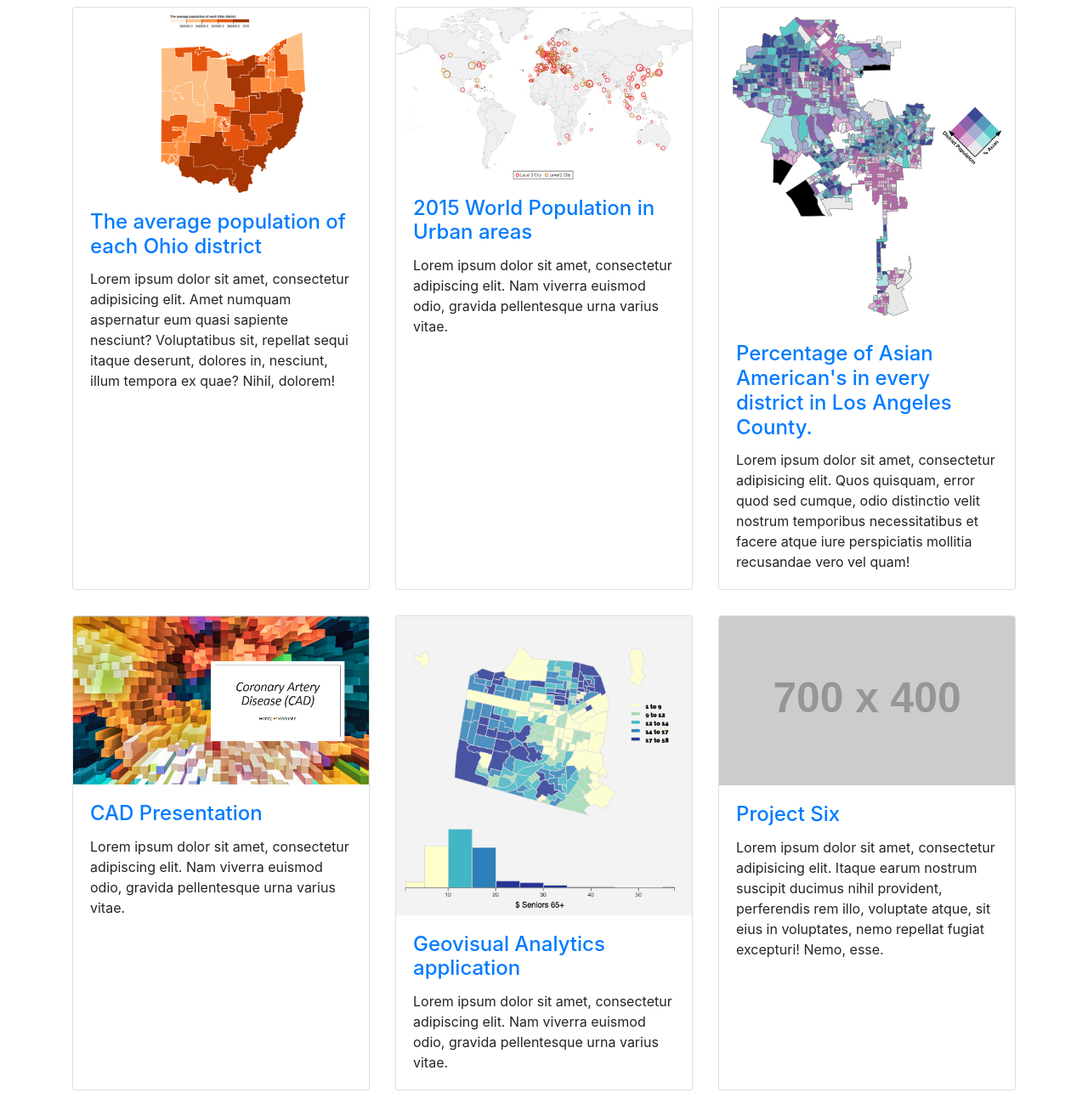
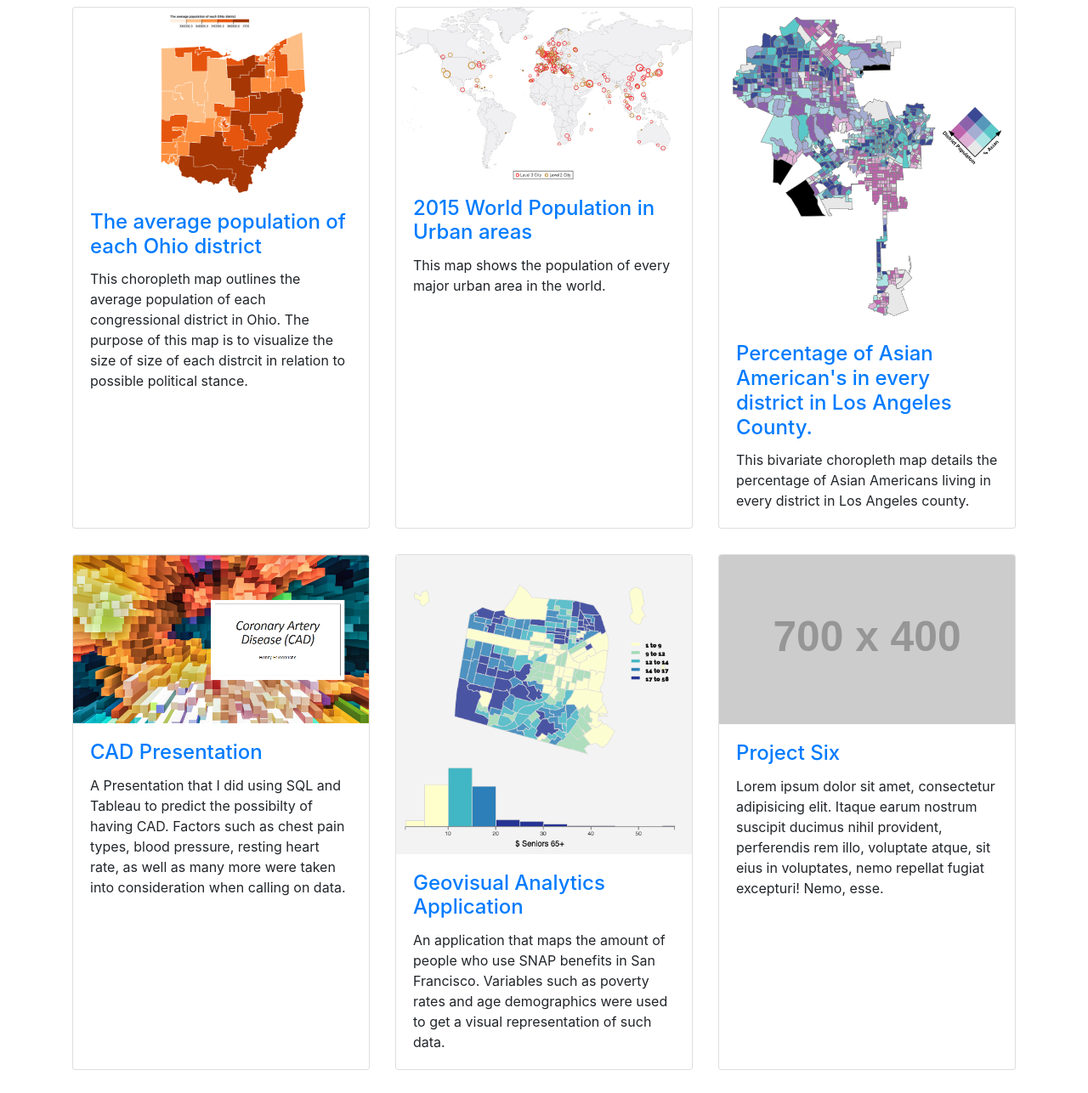
Before and after one commit to hfriederichs22/geog3540.github.io, a website: page index.html in a window 1280 px wide. Shown: the part 144-1430 px from the top of the page at 85% size. Drawn offline with Linux system fonts and the light colour scheme; placeholder pictures from the web are drawn by us.

Commit message:
Update index.html

```diff
--- a/index.html
+++ b/index.html
@@ -23,7 +23,7 @@
     <!-- Navigation -->
     <nav class="navbar navbar-expand-lg navbar-dark bg-dark fixed-top">
       <div class="container">
-        <a class="navbar-brand" href="#">Start Bootstrap</a>
+        <a class="navbar-brand" href="#">Henry's Portfolio</a>
         <button class="navbar-toggler" type="button" data-toggle="collapse" data-target="#navbarResponsive" aria-controls="navbarResponsive" aria-expanded="false" aria-label="Toggle navigation">
           <span class="navbar-toggler-icon"></span>
         </button>
@@ -64,7 +64,7 @@
               <h4 class="card-title">
                 <a href="https://observablehq.com/@hfriederichs22/assignment-3-henry-friederichs">The average population of each Ohio district</a>
               </h4>
-              <p class="card-text">Lorem ipsum dolor sit amet, consectetur adipisicing elit. Amet numquam aspernatur eum quasi sapiente nesciunt? Voluptatibus sit, repellat sequi itaque deserunt, dolores in, nesciunt, illum tempora ex quae? Nihil, dolorem!</p>
+              <p class="card-text">This choropleth map outlines the average population of each congressional district in Ohio. The purpose of this map is to visualize the size of size of each distrcit in relation to possible political stance.</p>
             </div>
           </div>
         </div>
@@ -75,7 +75,7 @@
               <h4 class="card-title">
                 <a href="https://observablehq.com/@hfriederichs22/assignment-4">2015 World Population in Urban areas</a>
               </h4>
-              <p class="card-text">Lorem ipsum dolor sit amet, consectetur adipiscing elit. Nam viverra euismod odio, gravida pellentesque urna varius vitae.</p>
+              <p class="card-text">This map shows the population of every major urban area in the world.</p>
             </div>
           </div>
         </div>
@@ -86,7 +86,7 @@
               <h4 class="card-title">
                 <a href="https://observablehq.com/@hfriederichs22/assignment-5-bivariate-choropleth-mapping">Percentage of Asian American's in every district in Los Angeles County.</a>
               </h4>
-              <p class="card-text">Lorem ipsum dolor sit amet, consectetur adipisicing elit. Quos quisquam, error quod sed cumque, odio distinctio velit nostrum temporibus necessitatibus et facere atque iure perspiciatis mollitia recusandae vero vel quam!</p>
+              <p class="card-text">This bivariate choropleth map details the percentage of Asian Americans living in every district in Los Angeles county.</p>
             </div>
           </div>
         </div>
@@ -97,7 +97,7 @@
               <h4 class="card-title">
                 <a href="Files/Presentation-4.pdf">CAD Presentation</a>
               </h4>
-              <p class="card-text">Lorem ipsum dolor sit amet, consectetur adipiscing elit. Nam viverra euismod odio, gravida pellentesque urna varius vitae.</p>
+              <p class="card-text">A Presentation that I did using SQL and Tableau to predict the possibilty of having CAD. Factors such as chest pain types, blood pressure, resting heart rate, as well as many more were taken into consideration when calling on data.</p>
             </div>
           </div>
         </div>
@@ -106,9 +106,9 @@
             <a href="smallmultiples/index.html"><img class="card-img-top" src="Images/newbay.png" alt=""></a>
             <div class="card-body">
               <h4 class="card-title">
-                <a href="smallmultiples/index.html">Geovisual Analytics application</a>
+                <a href="smallmultiples/index.html">Geovisual Analytics Application</a>
               </h4>
-              <p class="card-text">Lorem ipsum dolor sit amet, consectetur adipiscing elit. Nam viverra euismod odio, gravida pellentesque urna varius vitae.</p>
+              <p class="card-text">An application that maps the amount of people who use SNAP benefits in San Francisco. Variables such as poverty rates and age demographics were used to get a visual representation of such data. </p>
             </div>
           </div>
         </div>
```
